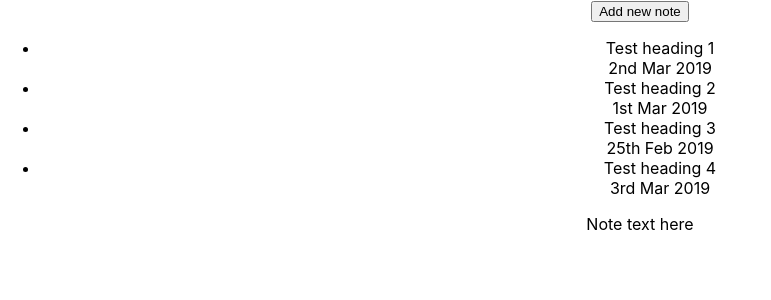
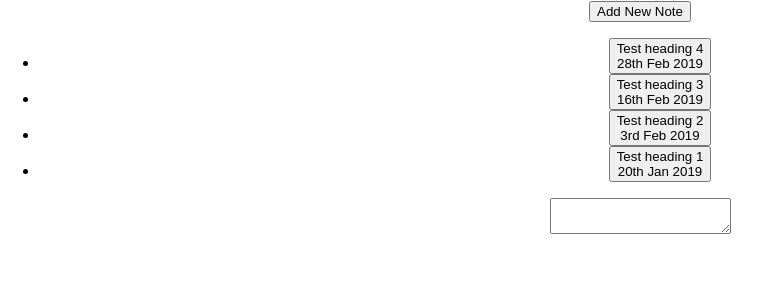
Before and after one commit to Aarontlott/Notes-app, a React (Create React App) app in the folder notes/: page / in a window 1280 px wide. Shown: the top 300 px of the page, without its empty margins (0-771 px from the left). Built offline with nearby package versions, Linux system fonts and the light colour scheme.

Commit message:
FEAT (Add Notes) Adding notes and passing up clicked

```diff
--- a/notes/src/App.js
+++ b/notes/src/App.js
@@ -9,26 +9,26 @@ class App extends Component {
         {
           heading: 'Test heading 1',
           text: 'Repellat nulla et facere consequatur aut consectetur.',
-          date: Moment('03/02/2019, 09:54:21').format('Do MMM YYYY'),
-          id: '1551608446446'
+          date: 1547942400000,
+          active: false
         },
         {
           heading: 'Test heading 2',
           text: 'Repellat nulla et facere consequatur aut consectetur.',
-          date: Moment('03/01/2019, 09:54:21').format('Do MMM YYYY'),
-          id: '1551608454660'
+          date: 1549152000000,
+          active: false
         },
         {
           heading: 'Test heading 3',
           text: 'Repellat nulla et facere consequatur aut consectetur.',
-          date: Moment('02/25/2019, 09:54:21').format('Do MMM YYYY'),
-          id: '1551608461557'
+          date: 1550275200000,
+          active: false
         },
         {
           heading: 'Test heading 4',
           text: 'Repellat nulla et facere consequatur aut consectetur.',
-          date: Moment('03/03/2019, 09:54:21').format('Do MMM YYYY'),
-          id: '1551608465639'
+          date: 1551312000000,
+          active: false
         }
       ], text: '' };
 
@@ -41,31 +41,45 @@ class App extends Component {
       let newNote = {
         heading: 'Here is your new note...',
         text: 'Here is your new note...',
-        date: Moment(Date.now()).format('Do MMM YYYY'),
-        id: Date.now()
+        date: Date.now(),
+        active: true
       };
       notes.push(newNote);
       this.setState(notes);
     };
 
     const notes = this.state.notes;
+    const makeActive = (e) => {
+      console.log(e.target);
+    };
 
     return (
       <div className="App">
-        <button onClick={addNote}>Add new note</button>
-        <div className="notes"><RenderNotesList notesToRender={notes} /></div>
-        <div className="note-text">Note text here</div>
+        <button onClick={addNote}>Add New Note</button>
+        <div className="notes"><RenderNotesList notesToRender={notes} onClickFunction={makeActive} /></div>
+        <div className="note-text"><NoteTextArea /></div>
       </div>
     );
   }
 }
 
+function NoteTextArea(props) {
+  return(
+    <textarea>
+      {props.text}
+    </textarea>
+  );
+}
 
 function RenderNotesList(props) {
+  props.notesToRender.sort(function (a, b) {
+    return b.date - a.date;
+  });
+  const handleClick = (e) => props.onClickFunction(e);
   return (
     <ul>
      {props.notesToRender.map(note => (
-          <li key={note.id}>{note.heading} <br /> <span>{note.date}</span></li>
+          <li key={note.date}><button id={note.date} onClick={handleClick}>{note.heading} <br /> <span>{Moment(note.date).format('Do MMM YYYY')}</span></button></li>
         ))}
     </ul>
   );
```
